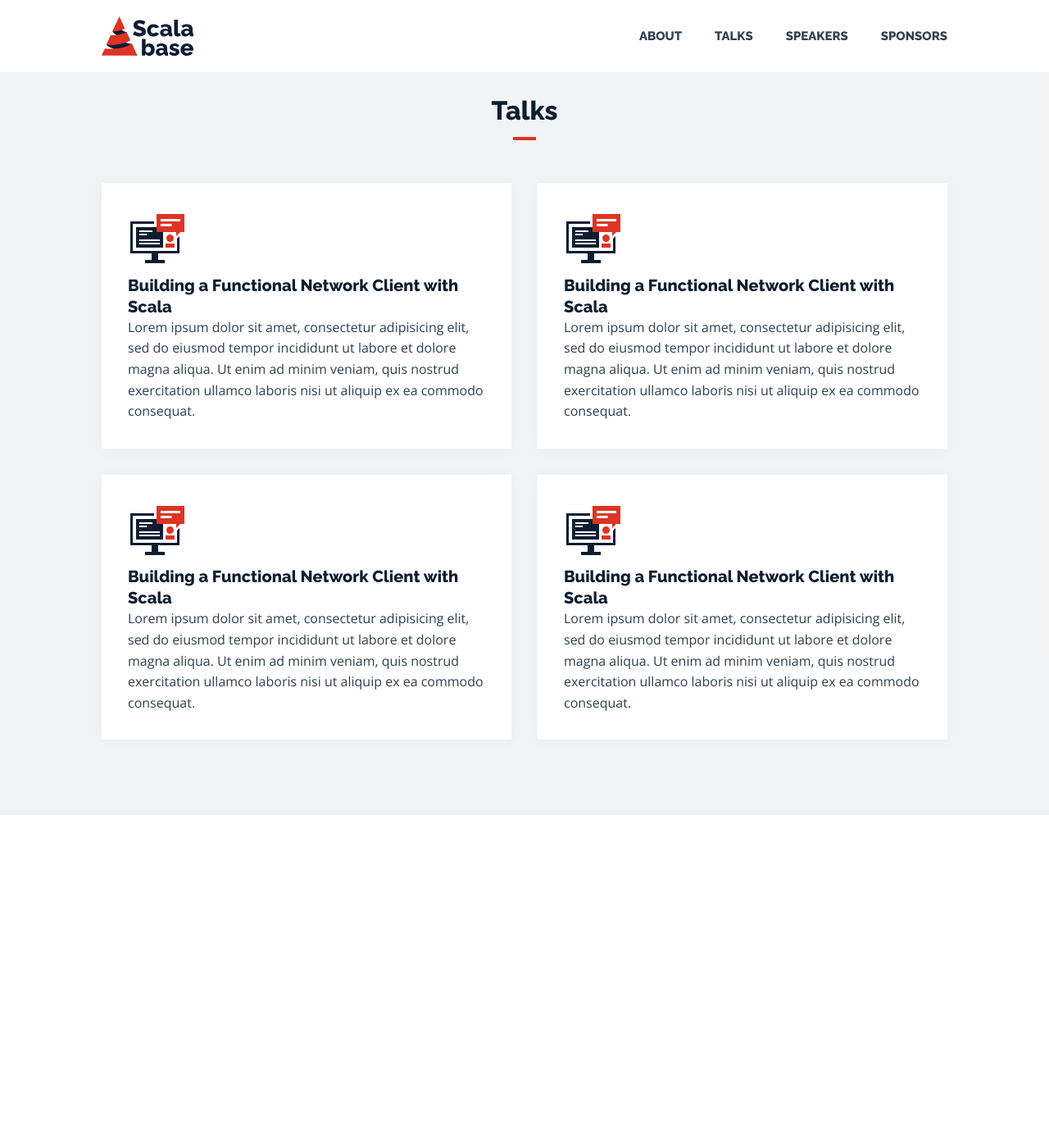
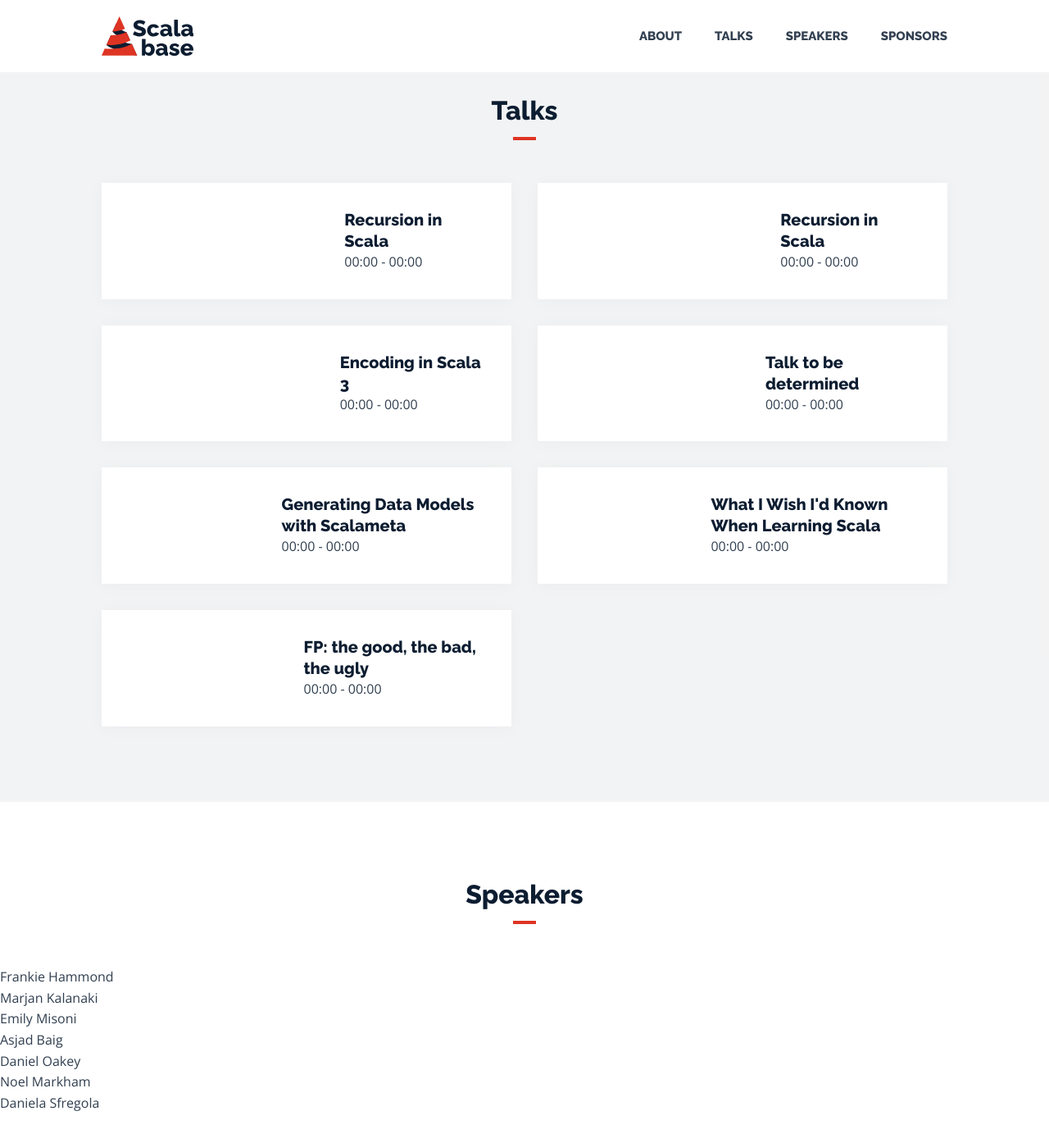
Before and after one commit to frankie297/scala-base-conf, a Jekyll site: the page built from site/index.md, in a window 1280 px wide and 1400 px high, scrolled down 1228 px. Shown: the top 1394 px of the window at 82% size. Built offline with Jekyll 4.4.1, drawn with Linux system fonts in a browser that asks for light colours; nearby versions of some CDN libraries; before the commit the page ends 2222 px from its top, so only the background shows below that.

Commit message:
speakers list + talks list

```diff
--- /dev/null
+++ b/site/_data/speakers.yml
@@ -0,0 +1,57 @@
+speakers:
+
+- title: Speakers
+  id: speakers
+
+  speakers-list:
+
+    - id-speaker: 1
+      name: "Frankie Hammond"
+      bio: "Frankie is a software engineer at the Guardian. She used to be a graphic designer and taught herself how to code."
+      avatar:
+      social:
+        - {name: "twitter", link: "https://twitter.com/frankie_hammond", icon: ""}
+        - {name: "github", link: "https://github.com/frankie297", icon: ""}
+        - {name: "linkedin", link: "https://www.linkedin.com/in/francesca-hammond-044a3a21/?originalSubdomain=uk", icon: ""}
+
+    - id-speaker: 2
+      name: "Marjan Kalanaki"
+      bio: "Marjan is a software engineer at the Guardian. Prior to this she worked as a developer at Asos and the Trainline. She has a degree in Sound Design Technology."
+      avatar:
+      social:
+        - {name: "twitter", link: "https://twitter.com/marji_sound", icon: ""}
+        - {name: "github", link: "https://github.com/marjisound", icon: ""}
+        - {name: "linkedin", link: "https://www.linkedin.com/in/marjan-kalanaki-44084449/", icon: ""}
+
+    - id-speaker: 3
+      name: "Emily Misoni"
+      bio: "Emily is an Associate Data Engineer at Just Eat."
+      social:
+        - {name: "linkedin", link: "https://www.linkedin.com/in/emily-m-ab83741ab/", icon: ""}
+
+    - id-speaker: 4
+      name: "Asjad Baig"
+      bio: "Emily is an Associate Data Engineer at Just Eat."
+      social:
+        - {name: "twitter", link: "https://twitter.com/AsjadSB", icon: ""}
+        - {name: "linkedin", link: "https://www.linkedin.com/in/asjad-baig-28b723129/?originalSubdomain=in", icon: ""}
+
+    - id-speaker: 5
+      name: "Daniel Oakey"
+      bio: "Daniel is a Scala software engineer working at Quantexa in central London. There, he works on tools for modelling and processing data."
+
+    - id-speaker: 6
+      name: "Noel Markham"
+      bio: "Noel is a lead software engineer at 47 Degrees. He started out as a Java developer before discovering Scala in 2012. He's worked across many industries, including games, fashion, television and finance. When not writing code he can be found playing board games, or running somewhere."
+      social:
+        - {name: "twitter", link: "https://twitter.com/noelmarkham", icon: ""}
+        - {name: "github", link: "https://github.com/noelmarkham", icon: ""}
+        - {name: "linkedin", link: "https://www.linkedin.com/in/noelmarkham/", icon: ""}
+
+    - id-speaker: 7
+      name: "Daniela Sfregola"
+      bio: "Daniela is an active contributor to the Scala Community, author of Get Programming with Scala and maintainer of open source projects (the most popular ones are twitter4s and random-data-generator). Daniela is also co-organizer of the London Scala User Group (LSUG) Meetup."
+      social:
+        - {name: "twitter", link: "https://twitter.com/danielasfregola", icon: ""}
+        - {name: "github", link: "https://github.com/DanielaSfregola", icon: ""}
+        - {name: "linkedin", link: "https://www.linkedin.com/in/danielasfregola/", icon: ""}
--- a/site/_data/talks.yml
+++ b/site/_data/talks.yml
@@ -3,28 +3,32 @@ talks:
 - title: Talks
   id: talks
 
-  talkslist:
+  talks-list:
 
-    - title: Building a Functional Network Client with Scala
-      name: Nick Carton
-      avatar: /img/assets/icon-conference.svg
-      time: 10:00 - 10:40
-      description: Lorem ipsum dolor sit amet, consectetur adipisicing elit, sed do eiusmod tempor incididunt ut labore et dolore magna aliqua. Ut enim ad minim veniam, quis nostrud exercitation ullamco laboris nisi ut aliquip ex ea commodo consequat.
+    - id: 1
+      title: "Recursion in Scala"
+      time: "00:00 - 00:00"
 
-    - title: Building a Functional Network Client with Scala
-      name: Nick Carton
-      avatar: /img/assets/icon-conference.svg
-      time: 10:00 - 10:40
-      description: Lorem ipsum dolor sit amet, consectetur adipisicing elit, sed do eiusmod tempor incididunt ut labore et dolore magna aliqua. Ut enim ad minim veniam, quis nostrud exercitation ullamco laboris nisi ut aliquip ex ea commodo consequat.
+    - id: 2
+      title: "Recursion in Scala"
+      time: "00:00 - 00:00"
 
-    - title: Building a Functional Network Client with Scala
-      name: Nick Carton
-      avatar: /img/assets/icon-conference.svg
-      time: 10:00 - 10:40
-      description: Lorem ipsum dolor sit amet, consectetur adipisicing elit, sed do eiusmod tempor incididunt ut labore et dolore magna aliqua. Ut enim ad minim veniam, quis nostrud exercitation ullamco laboris nisi ut aliquip ex ea commodo consequat.
+    - id: 3
+      title: "Encoding in Scala 3"
+      time: "00:00 - 00:00"
 
-    - title: Building a Functional Network Client with Scala
-      name: Nick Carton
-      avatar: /img/assets/icon-conference.svg
-      time: 10:00 - 10:40
-      description: Lorem ipsum dolor sit amet, consectetur adipisicing elit, sed do eiusmod tempor incididunt ut labore et dolore magna aliqua. Ut enim ad minim veniam, quis nostrud exercitation ullamco laboris nisi ut aliquip ex ea commodo consequat.
+    - id: 4
+      title: "Talk to be determined"
+      time: "00:00 - 00:00"
+
+    - id: 5
+      title: "Generating Data Models with Scalameta"
+      time: "00:00 - 00:00"
+
+    - id: 6
+      title: "What I Wish I'd Known When Learning Scala"
+      time: "00:00 - 00:00"
+
+    - id: 7
+      title: "FP: the good, the bad, the ugly"
+      time: "00:00 - 00:00"
--- a/site/_includes/_speakers.html
+++ b/site/_includes/_speakers.html
@@ -1 +1,8 @@
-<section id="speakers"></section>
+<section id="speakers">
+  {% for item in site.data.speakers.speakers %}
+  <h2 id="{{item.id-talks}}">{{item.title}}</h2>
+    {% for entry in item.speakers-list %}
+  <p class="speaker-name">{{entry.name}}</p>
+    {% endfor %}
+  {% endfor %}
+</section>
--- a/site/_includes/_talks.html
+++ b/site/_includes/_talks.html
@@ -1,14 +1,24 @@
 <section id="site-talks">
-
   <div class="wrapper">
-    {% for item in site.data.talks.talks %}
-    <h2 id="{{item.id}}">{{item.title}}</h2>
+    {% for talk in site.data.talks.talks %}
+    <h2 id="{{talk.id-talks}}">{{talk.title}}</h2>
     <div class="talk-list">
-      {% for entry in item.talkslist %}
+      {% for talkslist in talk.talks-list %}
       <div class="talk-item">
-        <div><img src="{{ site.baseurl }}{{ entry.avatar }}" title="{{ entry.title }}" /></div>
-        <h3>{{entry.title}}</h3>
-        <p>{{entry.description}}</p>
+        <div class="talk-item-avatar"></div>
+        <div class="talk-item-content">
+          <h3>{{talkslist.title}}</h3>
+          {% for speakers in site.data.speakers.speakers %}
+            {% for speakerslist in speakers.speakers-list %}
+            {% if speakerslist.id-speaker == talkslist.id-talk  %}
+          <p class="speaker-name">{{speakerslist.name}}</p>
+          <p class="speaker-name">{{talkslist.time}}</p>
+            {% endif %}
+            {% endfor %}
+          {% endfor %}
+          <p class="talk-date">{{talkslist.time}}</p>
+          <p class="talk-description">{{talkslist.description}}</p>
+        </div>
       </div>
       {% endfor %}
     </div>
--- a/site/_layouts/home.html
+++ b/site/_layouts/home.html
@@ -6,6 +6,7 @@
     {% include _header.html %}
     {% include _about.html %}
     {% include _talks.html %}
+    {% include _speakers.html %}
     {% include _footer.html %}
     </body>
 </html>
--- a/site/_sass/components/_talks.scss
+++ b/site/_sass/components/_talks.scss
@@ -9,6 +9,13 @@
     @include col-2;
     .talk-item {
       @extend .card;
+      display: flex;
+      flex-direction: row;
+      .talk-item-avatar {
+        width: $base-point-grid * 58;
+        margin-right: 40px;
+      }
+      .talk-item-content {}
     }
   }
 }
```
